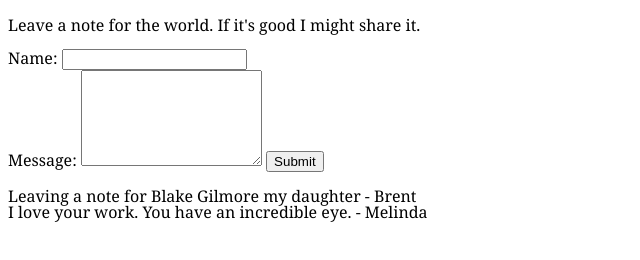
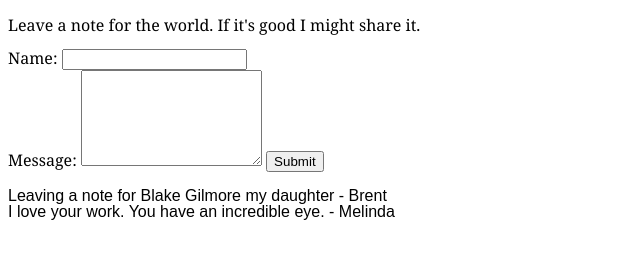
Before and after one commit to blakegilmore/blakegilmore, a plain HTML site: page index.html in a window 1280 px wide. Shown: the part 102-362 px from the top of the page, without its empty margins (0-640 px from the left). Drawn offline with Linux system fonts and the light colour scheme.

Commit message:
cursive font on guest entries

```diff
--- a/index.html
+++ b/index.html
@@ -22,7 +22,7 @@
 </form>
 
 
-<p>Leaving a note for Blake Gilmore my daughter - Brent
+<p class="guestbook-notes">Leaving a note for Blake Gilmore my daughter - Brent
 <br>I love your work. You have an incredible eye. - Melinda</p>
 
 <script src="main.js"></script>
--- a/style.css
+++ b/style.css
@@ -3,3 +3,7 @@ body {
     font-family: Georgia, serif;
     line-height: 1.0;
 }
+
+.guestbook-notes {
+    font-family: "Segoe Script", "Lucida Handwriting", "Brush Script MT", sans-serif;
+}
```
